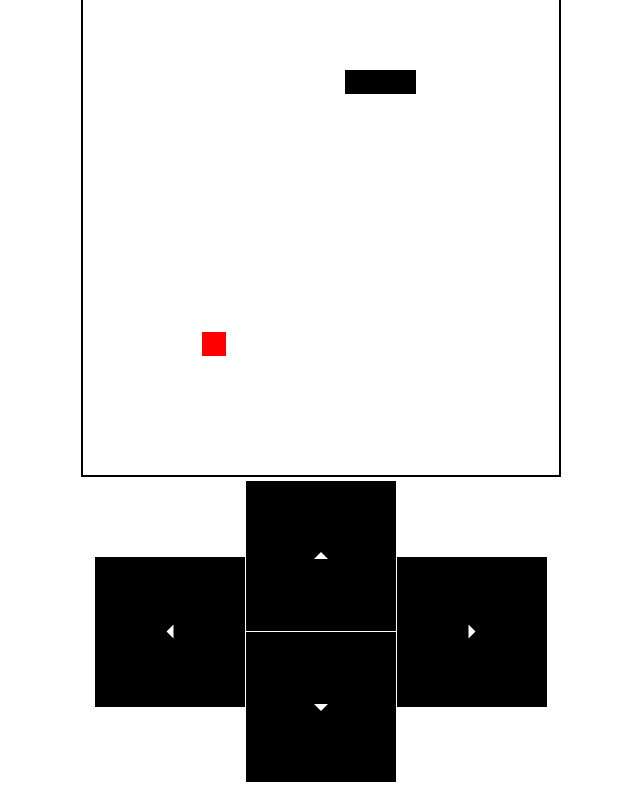
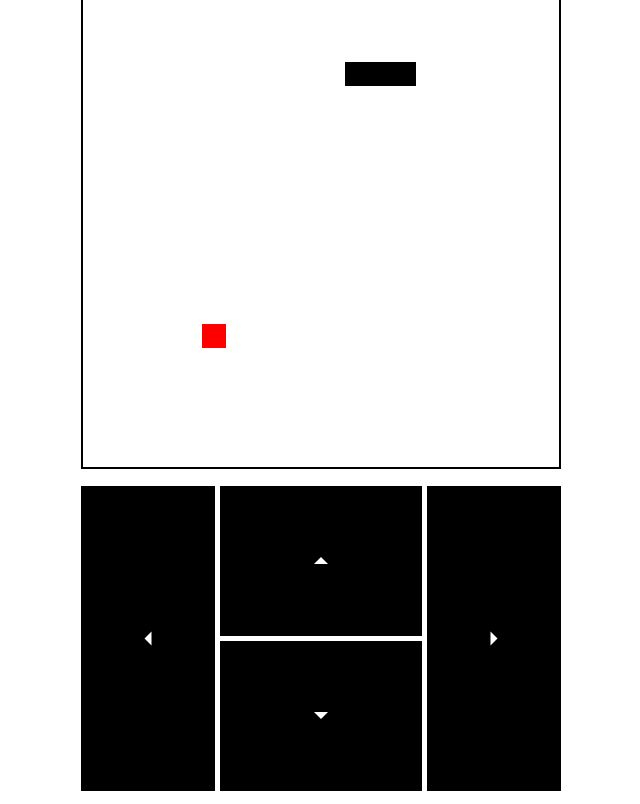
Before and after one commit to konradpoweska/snake-js, a plain HTML site: page index.html in a window 1280 px wide. Shown: the part 32-836 px from the top of the page, without its empty margins (319-959 px from the left). Drawn offline with Linux system fonts and the light colour scheme.

Commit message:
Improve buttons

```diff
--- a/index.html
+++ b/index.html
@@ -18,16 +18,10 @@
         <canvas id="gameCanvas" class="gameCanvas"></canvas>
       </div>
       <div class="screenControls">
-        <div>
-          <div class="directionButton" id="leftButton"></div>
-        </div>
-        <div>
-          <div class="directionButton" id="upButton"></div>
-          <div class="directionButton" id="downButton"></div>
-        </div>
-        <div>
-          <div class="directionButton" id="rightButton"></div>
-        </div>
+        <div class="directionButton" id="leftButton"></div>
+        <div class="directionButton" id="upButton"></div>
+        <div class="directionButton" id="rightButton"></div>
+        <div class="directionButton" id="downButton"></div>
       </div>
     </div>
   </body>
--- a/style.css
+++ b/style.css
@@ -31,10 +31,12 @@ body.gameOver {
 
 .mainWrapper {
   padding: 1em;
+  display: flex;
+  flex-direction: column;
+  gap: 1em;
 }
 
 .header {
-  margin-bottom: 1em;
   display: flex;
   align-items: center;
   justify-content: space-between;
@@ -53,26 +55,23 @@ body.gameOver {
 }
 
 .screenControls {
-  display: flex;
-  align-items: center;
-  gap: 0.1em;
-  justify-content: center;
-}
-.screenControls > div {
-  display: flex;
-  flex-direction: column;
-  gap: 0.1em;
+  display: grid;
+  grid-template: 1fr 1fr / 2fr 3fr 2fr;
+  gap: 5px;
 }
 
 .directionButton {
-  width: 30vw;
-  height: 30vw;
-  max-width: 150px;
-  max-height: 150px;
+  min-height: 150px;
   display: flex;
   align-items: center;
   justify-content: center;
   background-color: black;
+  /* border: 1px solid #888; */
+}
+
+#leftButton,
+#rightButton {
+  grid-area: span 2 / span 1;
 }
 
 .directionButton::before {
```
